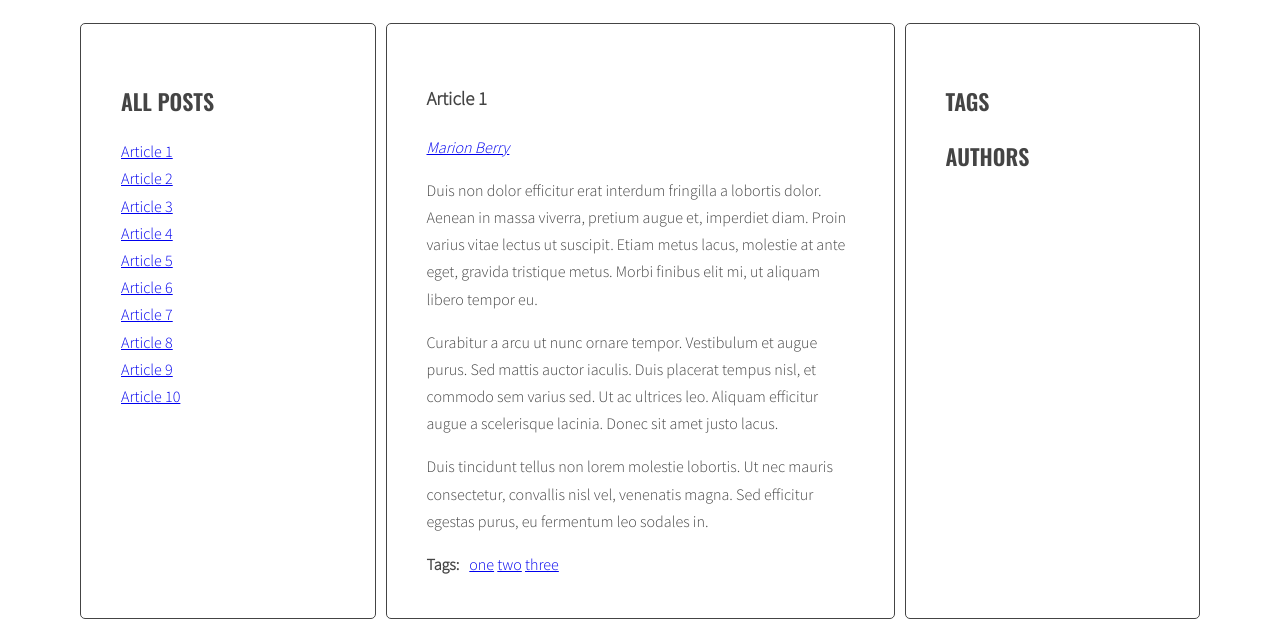
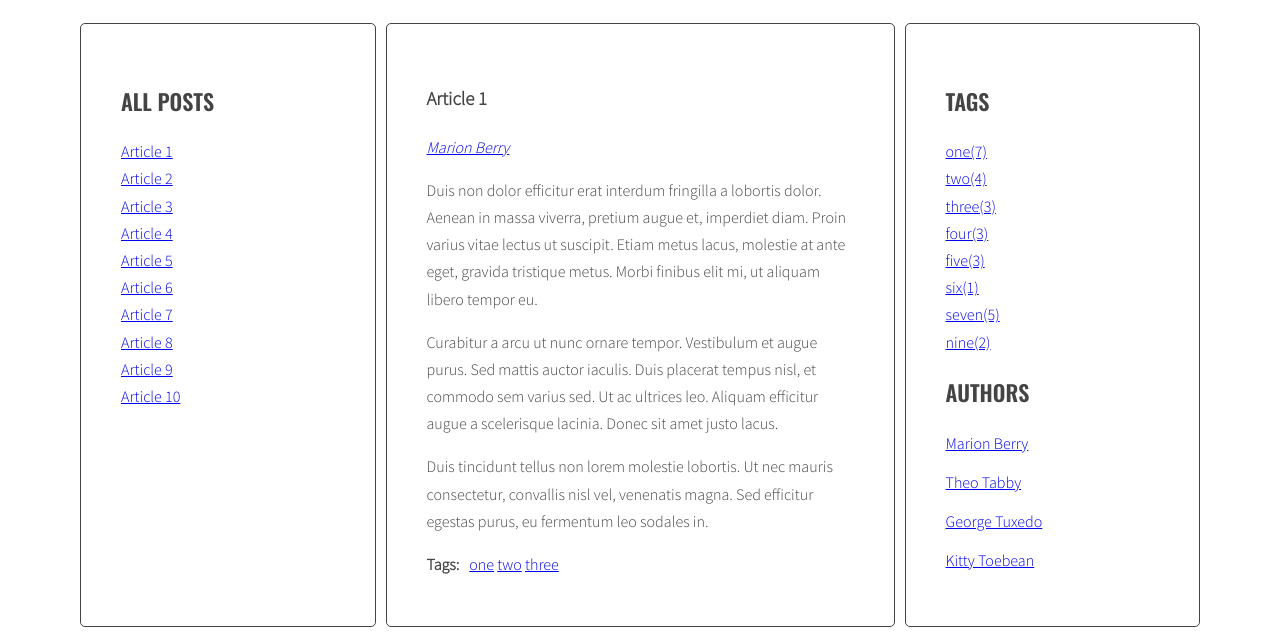
Before and after one commit to ALagutina/Blog, a website: page index.html in a window 1280 px wide. Shown: the part 220-855 px from the top of the page. Drawn offline with nearby package versions, Linux system fonts and the light colour scheme.

Commit message:
exesize 6.3

```diff
--- a/index.html
+++ b/index.html
@@ -60,7 +60,7 @@
               data-author="Theo Tabby"
             >
               <h3 class="post-title">Article 2</h3>
-              <p class="post-author">by</p>
+              <p class="post-author"></p>
               <div class="post-content">
                 <p>
                   Phasellus sollicitudin, arcu vel iaculis ullamcorper, quam leo
@@ -97,7 +97,7 @@
               data-author="George Tuxedo"
             >
               <h3 class="post-title">Article 3</h3>
-              <p class="post-author">by</p>
+              <p class="post-author"></p>
               <div class="post-content">
                 <p>
                   Mauris vel pellentesque turpis, ac sodales nisl. Quisque
@@ -129,7 +129,7 @@
               data-author="Kitty Toebean"
             >
               <h3 class="post-title">Article 4</h3>
-              <p class="post-author">by</p>
+              <p class="post-author"></p>
               <div class="post-content">
                 <p>
                   Morbi vel cursus nulla, vel varius mauris. Suspendisse sed
@@ -163,7 +163,7 @@
               data-author="Marion Berry"
             >
               <h3 class="post-title">Article 5</h3>
-              <p class="post-author">by</p>
+              <p class="post-author"></p>
               <div class="post-content">
                 <p>
                   Suspendisse sem eros, euismod condimentum arcu ac, consequat
@@ -196,7 +196,7 @@
               data-author="George Tuxedo"
             >
               <h3 class="post-title">Article 6</h3>
-              <p class="post-author">by George Tuxedo</p>
+              <p class="post-author"></p>
               <div class="post-content">
                 <p>
                   Donec posuere iaculis ante sed hendrerit. Lorem ipsum dolor
@@ -231,7 +231,7 @@
               data-author="Kitty Toebean"
             >
               <h3 class="post-title">Article 7</h3>
-              <p class="post-author">by</p>
+              <p class="post-author"></p>
               <div class="post-content">
                 <p>
                   Donec eleifend mauris ac nisl fermentum, ac fermentum turpis
@@ -265,7 +265,7 @@
               data-author="Theo Tabby"
             >
               <h3 class="post-title">Article 8</h3>
-              <p class="post-author">by</p>
+              <p class="post-author"></p>
               <div class="post-content">
                 <p>
                   Praesent quis imperdiet erat. Curabitur tempor sapien a
--- a/js/script.js
+++ b/js/script.js
@@ -1,118 +1,202 @@
-'use strict';
-const optArticleSelector = '.post',
-  optTitleSelector = '.post-title',
-  optTitleListSelector = '.titles',
-  optArticleTagsSelector = '.post-tags .list',
-  optArticleAuthorSelector='.post .post-author';
-
-function titleClickHandler(event){
+"use strict";
+const optArticleSelector = ".post",
+  optTitleSelector = ".post-title",
+  optTitleListSelector = ".titles",
+  optArticleTagsSelector = ".post-tags .list",
+  optArticleAuthorSelector = ".post .post-author",
+  optTagsListSelector = ".tags.list",
+  optAuthoListSelector=".list.authors",
+  optCloudClassCount = 5,
+  optCloudClassPrefix = "tag-size-";
+function titleClickHandler(event) {
   event.preventDefault();
-const clickedElement =this;
+  const clickedElement = this;
   const aktivLinks = document.querySelectorAll(".titles a.active");
   const articleSelector = clickedElement.getAttribute("href");
-const targetArticle =document.querySelector(articleSelector);
+  const targetArticle = document.querySelector(articleSelector);
   const articles = document.querySelectorAll(".post");
-for (let aktivLink of aktivLinks){
+  for (let aktivLink of aktivLinks) {
     aktivLink.classList.remove("active");
   }
   clickedElement.classList.add("active");
 
-for (let article of articles){
+  for (let article of articles) {
     article.classList.remove("active");
   }
   targetArticle.classList.add("active");
 }
 
-function generateTitleLinks(customSelector = ''){
-    const titleList =document.querySelector(optTitleListSelector);
-    const articles =document.querySelectorAll(optArticleSelector+customSelector);
-    titleList.innerHTML="";
-    let html='';
+function generateTitleLinks(customSelector = "") {
+  const titleList = document.querySelector(optTitleListSelector);
+  const articles = document.querySelectorAll(
+    optArticleSelector + customSelector
+  );
+  titleList.innerHTML = "";
+  let html = "";
 
-    for (let article of articles){
-       const articleID =article.getAttribute("id");
+  for (let article of articles) {
+    const articleID = article.getAttribute("id");
     const titleArticle = article.querySelector(optTitleSelector).innerHTML;
-       const linkHTML ='<li><a href="#'+articleID+'">'+titleArticle+'</a></li>';
-       html=html+linkHTML;
+    const linkHTML =
+      '<li><a href="#' + articleID + '">' + titleArticle + "</a></li>";
+    html = html + linkHTML;
   }
-    titleList.innerHTML=html
+  titleList.innerHTML = html;
   const links = document.querySelectorAll(".titles a");
 
-    for (let link of links){
+  for (let link of links) {
     link.addEventListener("click", titleClickHandler);
   }
-
 }
 generateTitleLinks();
 
-function generateTags(){
+function calculateTagParams(tags) {
+  let params = {};
+  params.max = 0;
+  for (let tag in tags) {
+    if (tags[tag] > params.max) {
+      params.max = tags[tag];
+    }
+  }
+  params.min = params.max;
+  for (let tag in tags) {
+    if (tags[tag] < params.min) {
+      params.min = tags[tag];
+    }
+  }
+  return params;
+}
+function calculateTagClass(count, params) {
+  const delta = params.max - params.min;
+  const step = delta / optCloudClassCount;
+  let classObj = [];
+  let result = 0;
+  for (let i = 1; i <=optCloudClassCount; i++) {
+    classObj[i-1] = Math.floor(params.min + step *i);
+  }
+  for(let j=0; j<classObj.length; j++){
+  if (j==0){
+if(count<=classObj[j]){
+result=j+1;
+  }
+} if(j>0){
+  if(count<=classObj[j] && count>classObj[j-1]){
+    result=j+1;
+  }}}
+  return result;
+}
+
+function generateTags() {
+  let allTags = {};
   const articles = document.querySelectorAll(optArticleSelector);
-for(let article of articles){
+  for (let article of articles) {
     const tagWrapper = article.querySelector(optArticleTagsSelector);
-const articleTags=article.getAttribute("data-tags");
-const tagsArray=articleTags.split(' ');
-let html ='';
-for(let tag of tagsArray){
+    const articleTags = article.getAttribute("data-tags");
+    const tagsArray = articleTags.split(" ");
+    let html = "";
+    for (let tag of tagsArray) {
       const linkHTML = '<li> <a href="#tag-' + tag + '">' + tag + "</a></li>";
       html = html + linkHTML + " ";
+      if (!allTags.hasOwnProperty(tag)) {
+        allTags[tag] = 1;
+      } else {
+        allTags[tag]++;
+      }
     }
     tagWrapper.innerHTML = html;
   }
+  const tagList = document.querySelector(optTagsListSelector);
+  let allTagsHtml = "";
+  for (let tag in allTags) {
+    const tagParams = calculateTagParams(allTags);
+    allTagsHtml +='<li><a class="tag-size-' +
+      calculateTagClass(allTags[tag], tagParams) +
+      '" href="#tag-' +
+      tag +
+      '">' +
+      tag +
+      "(" +
+      allTags[tag] +
+      ')</a></li>';
+  }
+  tagList.innerHTML = allTagsHtml;
 }
 generateTags();
-function tagClickHandler(event){
+
+function tagClickHandler(event) {
   event.preventDefault();
-  const clickedElement=this;
+  const clickedElement = this;
   const href = clickedElement.getAttribute("href");
-  const tag= href.replace("#tag-","");
+  const tag = href.replace("#tag-", "");
   const activeTags = document.querySelectorAll(' a.active[href^="#tag-"]');
-  for( let activeTag of activeTags){
+  for (let activeTag of activeTags) {
     activeTag.classList.remove("active");
   }
   const linksHref = document.querySelectorAll('a[href="' + href + '"]');
-  for(let linkHref of linksHref){
+  for (let linkHref of linksHref) {
     linkHref.classList.add("active");
   }
   generateTitleLinks('[data-tags~="' + tag + '"]');
 }
 
-function addClickListenersToTags(){
+function addClickListenersToTags() {
   const tagLinks = document.querySelectorAll(".post-tags .list a");
-  for(let tagLink of tagLinks){
+  for (let tagLink of tagLinks) {
     tagLink.addEventListener("click", tagClickHandler);
   }
+  const tagsList =document.querySelectorAll(".tags.list a");
+  for(let tag of tagsList){
+    tag.addEventListener("click",tagClickHandler);}
 }
 addClickListenersToTags();
 
-function generateAuthors(){
+function generateAuthors() {
   const articles = document.querySelectorAll(optArticleSelector);
-
-    for(let article of articles){
+let allAuthors =[];
+  for (let article of articles) {
     const authorWrapper = article.querySelector(optArticleAuthorSelector);
     const author = article.getAttribute("data-author");
-      const html = '<a href="#'+author+'">'+author+'</a>';
-      authorWrapper.innerHTML=html;
+    const html = '<a href="#' + author + '">' + author + "</a>";
+    authorWrapper.innerHTML = html;
+    if(!allAuthors.includes(author)){
+    allAuthors.push(author);}
+  }
+
+const authorList = document.querySelector(optAuthoListSelector);
+ let authorListHtml="";
+  for(let author of allAuthors){
+    authorListHtml+='<li><a href="#' + author + '">' + author + '</a></li>';
+    authorList.innerHTML=authorListHtml;
   }
 }
 generateAuthors();
 
-function authorClickHandler(event){
+function authorClickHandler(event) {
   event.preventDefault();
-  const clickedElement =this;
+  const clickedElement = this;
   const href = clickedElement.getAttribute("href");
-  const authorName = href.replace("#","");
-  const articlesAuthor = document.querySelectorAll('a[href="'+href+'"]');
-  for(let articleAuthor of articlesAuthor){
+  const authorName = href.replace("#", "");
+  const articlesAuthor = document.querySelectorAll('a[href="' + href + '"]');
+  for (let articleAuthor of articlesAuthor) {
     articleAuthor.classList.add("active");
   }
   generateTitleLinks('[data-author="' + authorName + '"]');
+
 }
 
-function addClickListenersToAuthors(){
-  const articles = document.querySelectorAll('.post .post-author a');
+function addClickListenersToAuthors() {
+  const articles = document.querySelectorAll(".post .post-author a");
 
-  for(let article of articles){
-  article.addEventListener("click",authorClickHandler);
+  for (let article of articles) {
+    article.addEventListener("click", authorClickHandler);
+  }
+  const authorsList =document.querySelectorAll(".authors.list a");
+ for(let author of authorsList){
+  author.addEventListener("click",authorClickHandler);
  }
 }
 addClickListenersToAuthors();
+function addClickListenersToAuthorsList(){
+
+}
+addClickListenersToAuthorsList();
```
Lines whose indentation alone changed are shown as unchanged.
